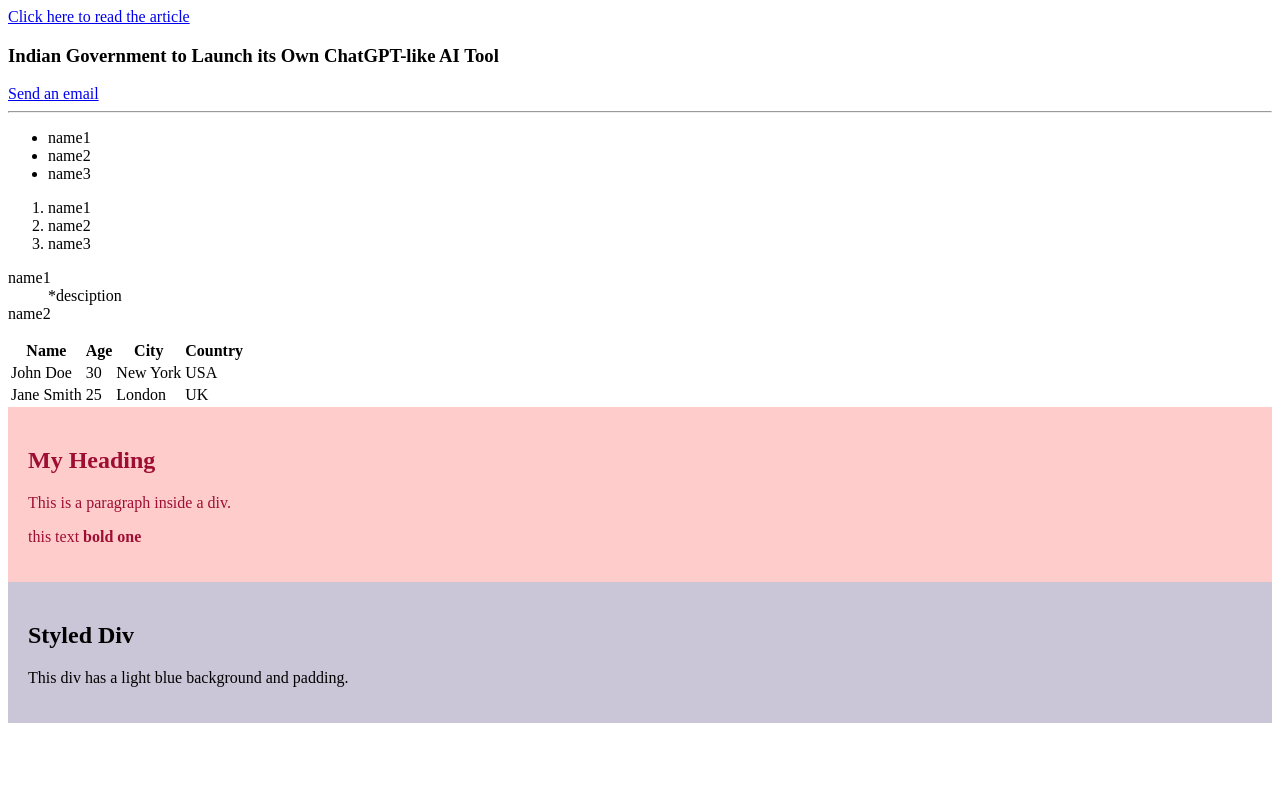
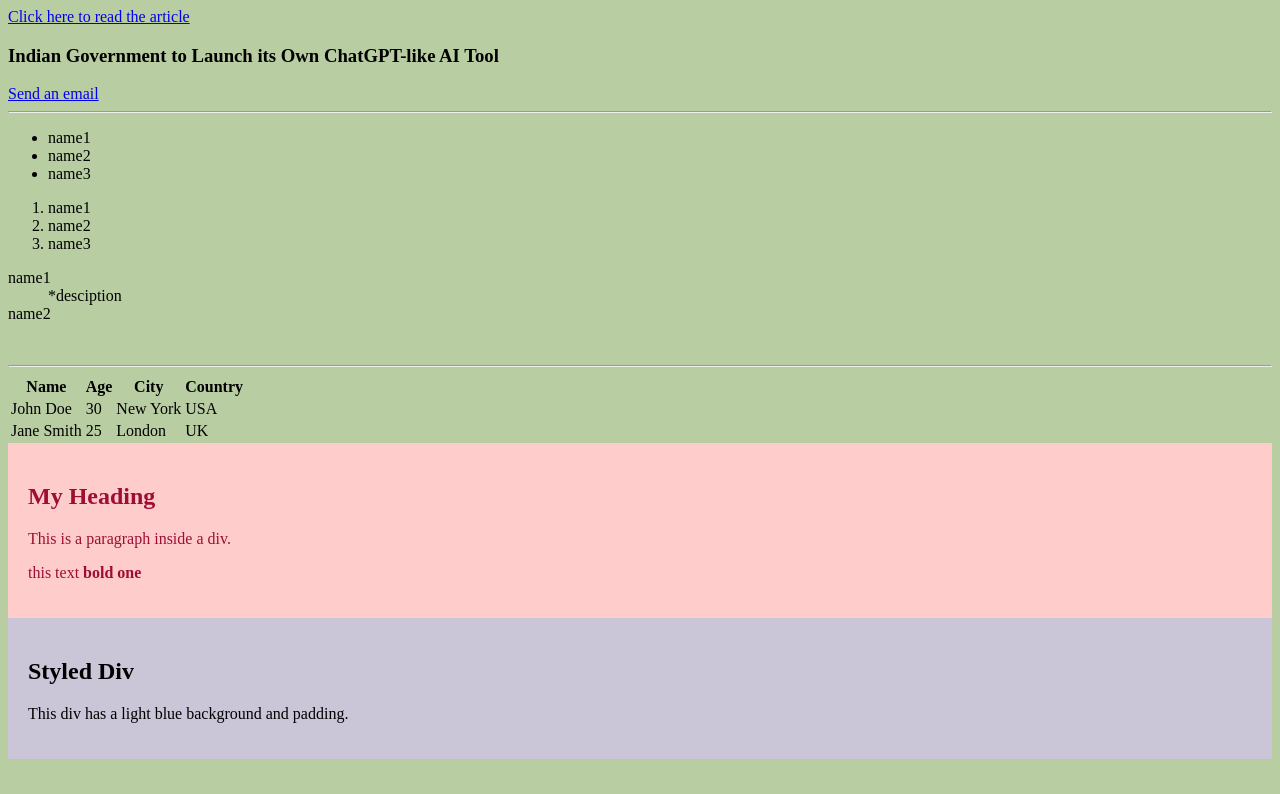
Before and after one commit to AmateurMind/webdev, a plain HTML site: page index.html in a window 1280 px wide. Shown: the top 794 px of the page. Drawn offline with Linux system fonts and the light colour scheme.

Commit message:
photo now

```diff
--- a/index.html
+++ b/index.html
@@ -2,7 +2,8 @@
 <html>
 <head>
     <title> My page</title>
-    <link rel="icon" href="https://im.indiatimes.in/content/2021/Jun/E2OWSdPWEAEYQ7L_60dc186982e18.jpg?w=1200&h=900&cc=1&webp=1&q=75">
+    <link rel="stylesheet" href="style.css">
+    <link rel="icon" href="71e43856f40f77e436eda696425d361e-modified.png"type="image/png">
 
 </head>
 <body>
@@ -30,8 +31,8 @@
     <dt>name2</dt>
 </dl>
 
-
-
+<br>
+<hr>
 
 
 
--- /dev/null
+++ b/style.css
@@ -0,0 +1,6 @@
+/*comment: This is a CSS file for styling the HTML document(similar to c++)*/
+
+body {
+    background-color: rgb(185, 205, 163);
+
+}
```
Also changed, not shown: 71e43856f40f77e436eda696425d361e-modified.png (added), 1 other file.
